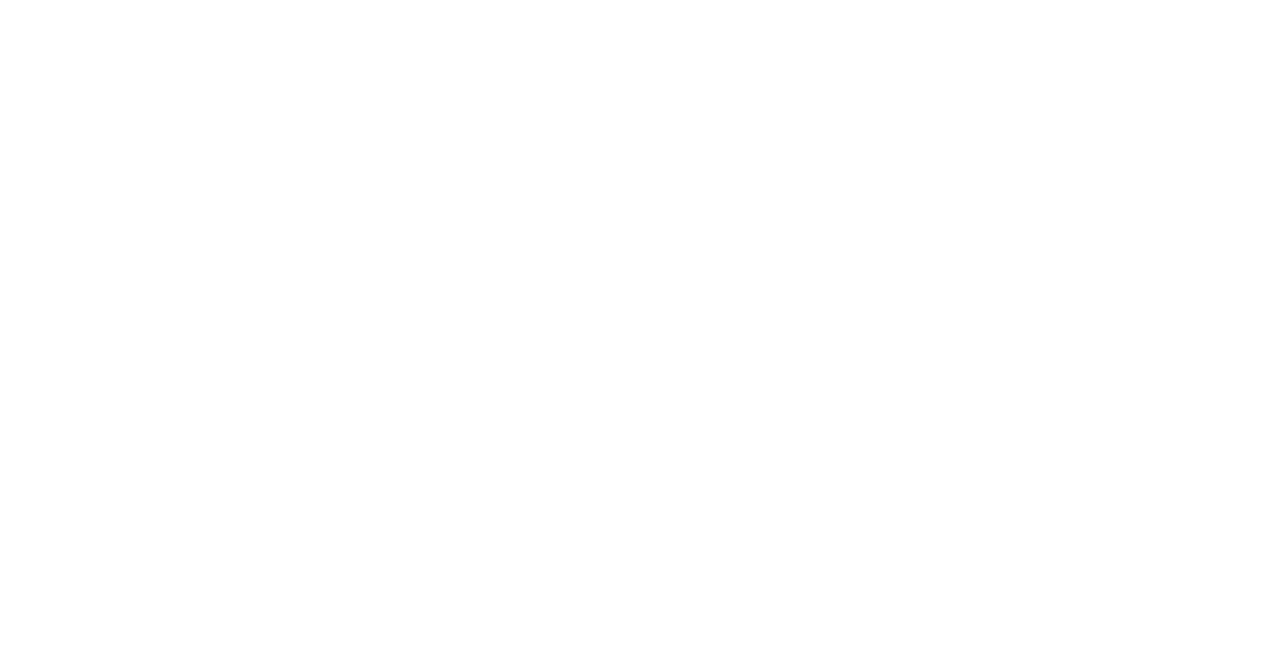
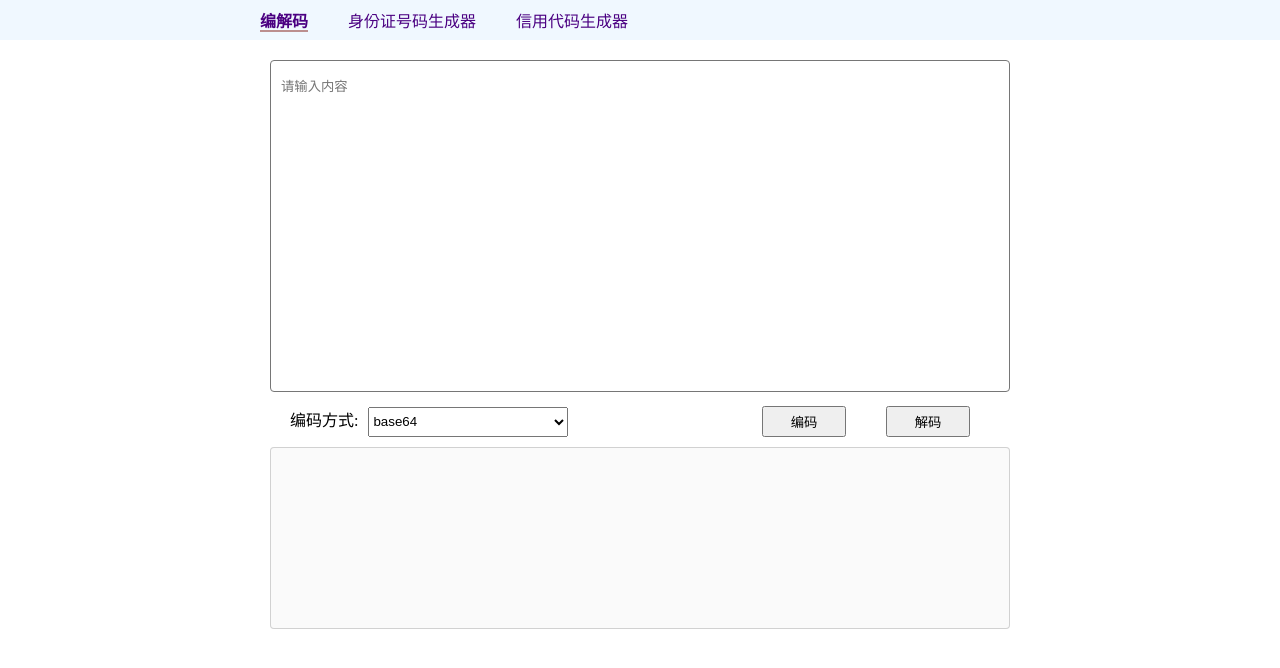
Before and after one commit to champkeh/tools, a Vue app: page /encoding in a window 1280 px wide. Before the commit this address had no page. Shown: the top 668 px of the page. Built offline with nearby package versions, Linux system fonts and the light colour scheme.

Commit message:
添加菜单

```diff
--- a/src/App.vue
+++ b/src/App.vue
@@ -1,5 +1,5 @@
 <template>
-  <div class="app">
+  <NavBar />
   <router-view>
     <template #default="{ Component, route }">
       <keep-alive>
@@ -16,10 +16,11 @@
       />
     </template>
   </router-view>
-  </div>
 </template>
 
-<script setup lang="ts"></script>
+<script setup lang="ts">
+import NavBar from "@/components/NavBar.vue"
+</script>
 <style>
 @import "@/style/global.css";
 </style>
--- /dev/null
+++ b/src/components/NavBar.vue
@@ -0,0 +1,39 @@
+<template>
+  <nav>
+    <ul>
+      <li><RouterLink to="/encoding">编解码</RouterLink></li>
+      <li><RouterLink to="/idcard">身份证号码生成器</RouterLink></li>
+      <li><RouterLink to="/credit">信用代码生成器</RouterLink></li>
+    </ul>
+  </nav>
+</template>
+
+<script lang="ts" setup></script>
+
+<style lang="scss" scoped>
+nav {
+  background: aliceblue;
+}
+ul {
+  display: flex;
+  align-items: center;
+  list-style: none;
+  height: 40px;
+  max-width: 800px;
+  margin: 0 auto;
+
+  li {
+    padding: 0 20px;
+
+    a {
+      cursor: pointer;
+      text-decoration: none;
+      color: indigo;
+    }
+  }
+}
+.router-link-active {
+  font-weight: bold;
+  border-bottom: 2px solid rosybrown;
+}
+</style>
--- a/src/router/router.ts
+++ b/src/router/router.ts
@@ -1,4 +1,8 @@
-import { createRouter, createWebHistory } from "vue-router"
+import {
+  createRouter,
+  createWebHistory,
+  RouteLocationNormalized,
+} from "vue-router"
 import routes from "./routes"
 
 const router = createRouter({
@@ -6,4 +10,11 @@
   history: createWebHistory("/"),
 })
 
+router.afterEach((to: RouteLocationNormalized) => {
+  // 修改页面标题
+  if (to.meta?.title) {
+    document.title = to.meta.title as string
+  }
+})
+
 export default router
--- a/src/router/routes.ts
+++ b/src/router/routes.ts
@@ -3,9 +3,30 @@
 const routes: RouteRecordRaw[] = [
   {
     path: "/",
-    component: () => import("@/views/index.vue"),
+    redirect: "/encoding",
     meta: {
       title: "首页",
+    },
+  },
+  {
+    path: "/encoding",
+    component: () => import("@/views/encoding.vue"),
+    meta: {
+      title: "编解码",
+    },
+  },
+  {
+    path: "/idcard",
+    component: () => import("@/views/idcard.vue"),
+    meta: {
+      title: "身份证号码生成器",
+    },
+  },
+  {
+    path: "/credit",
+    component: () => import("@/views/credit.vue"),
+    meta: {
+      title: "社会信用代码生成器",
     },
   },
 ]
--- a/src/style/global.css
+++ b/src/style/global.css
@@ -2,3 +2,7 @@
   color: cornflowerblue;
   cursor: pointer;
 }
+.app {
+  max-width: 800px;
+  margin: 0 auto;
+}
--- /dev/null
+++ b/src/views/credit.vue
@@ -0,0 +1,18 @@
+<template>
+  <main>敬请期待~</main>
+</template>
+
+<script lang="ts" setup></script>
+
+<style lang="scss" scoped>
+h1 {
+  text-align: center;
+}
+main {
+  display: block;
+  flex-direction: column;
+  max-width: 800px;
+  margin: 0 auto;
+  padding: 20px 30px;
+}
+</style>
--- a/src/views/index.vue
+++ b/src/views/encoding.vue
@@ -1,5 +1,4 @@
 <template>
-  <h1>编解码</h1>
   <main>
     <div class="input">
       <textarea v-model="text" rows="20" placeholder="请输入内容"></textarea>
--- /dev/null
+++ b/src/views/idcard.vue
@@ -0,0 +1,18 @@
+<template>
+  <main>敬请期待~</main>
+</template>
+
+<script lang="ts" setup></script>
+
+<style lang="scss" scoped>
+h1 {
+  text-align: center;
+}
+main {
+  display: block;
+  flex-direction: column;
+  max-width: 800px;
+  margin: 0 auto;
+  padding: 20px 30px;
+}
+</style>
```
Also changed, not shown: src/components/PageHeader.vue (deleted, +0 -14 lines). Lines whose indentation alone changed are shown as unchanged.
